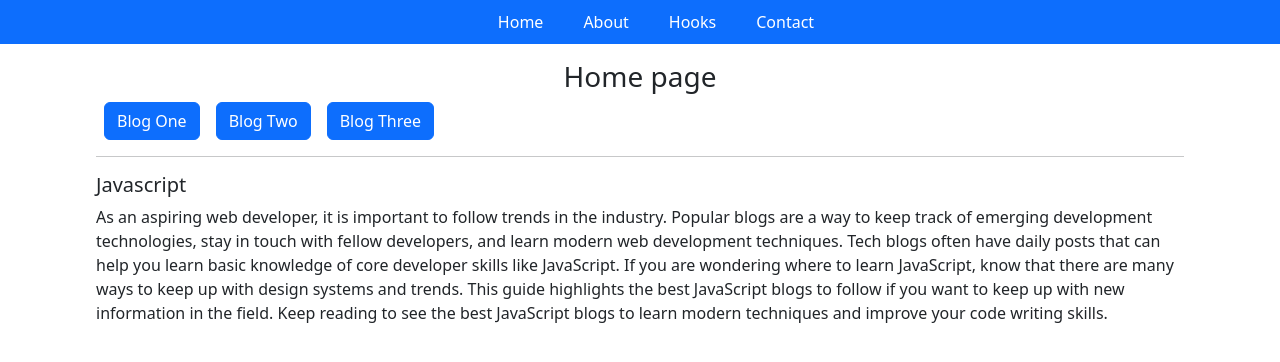
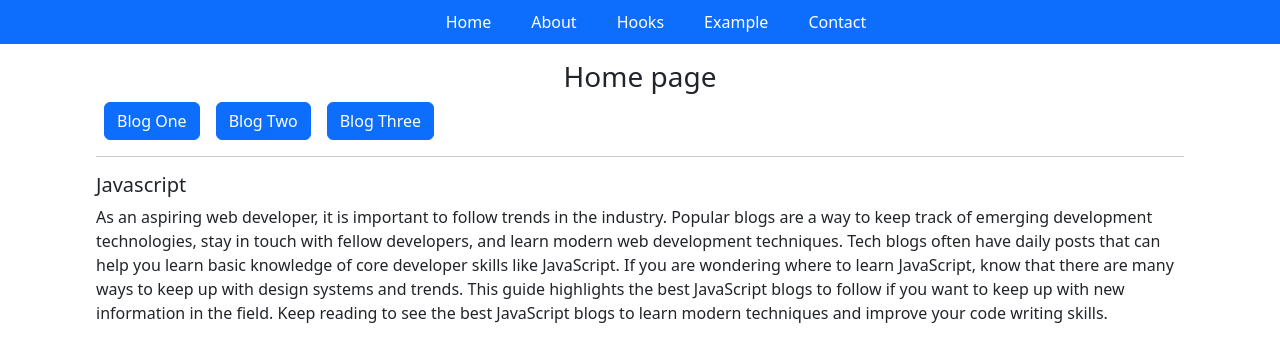
Before and after one commit to Lesley-w19/advancedvue-components, a Vue app: page / in a window 1280 px wide. Shown: the top 362 px of the page. Built offline with nearby package versions, Linux system fonts and the light colour scheme.

Commit message:
New route links to example and contact pages

```diff
--- a/src/App.vue
+++ b/src/App.vue
@@ -14,7 +14,10 @@
           <a class="" href="#" @click="goToPage('/hooks')">Hooks</a>
         </li>
         <li class="">
-          <a class="" href="#" @click="goToPage('/example')">Contact</a>
+          <a class="" href="#" @click="goToPage('/example')">Example</a>
+        </li>
+        <li class="">
+          <a class="" href="#" @click="goToPage('/contact')">Contact</a>
         </li>
       </ul>
     </div>
--- a/src/components/Router.vue
+++ b/src/components/Router.vue
@@ -9,12 +9,14 @@ import HomePage from "./pages/Home.vue";
 import AboutPage from "./pages/About.vue";
 import HooksPage from "./pages/Hooks.vue";
 import ExampleHk from "./pages/Examplehk.vue";
+import Contact from "./pages/Contact.vue";
 
 const routes = {
   "/": HomePage,
   "/about": AboutPage,
   "/hooks": HooksPage,
   "/example": ExampleHk,
+  "/contact": Contact,
 };
 
 export default {
```
